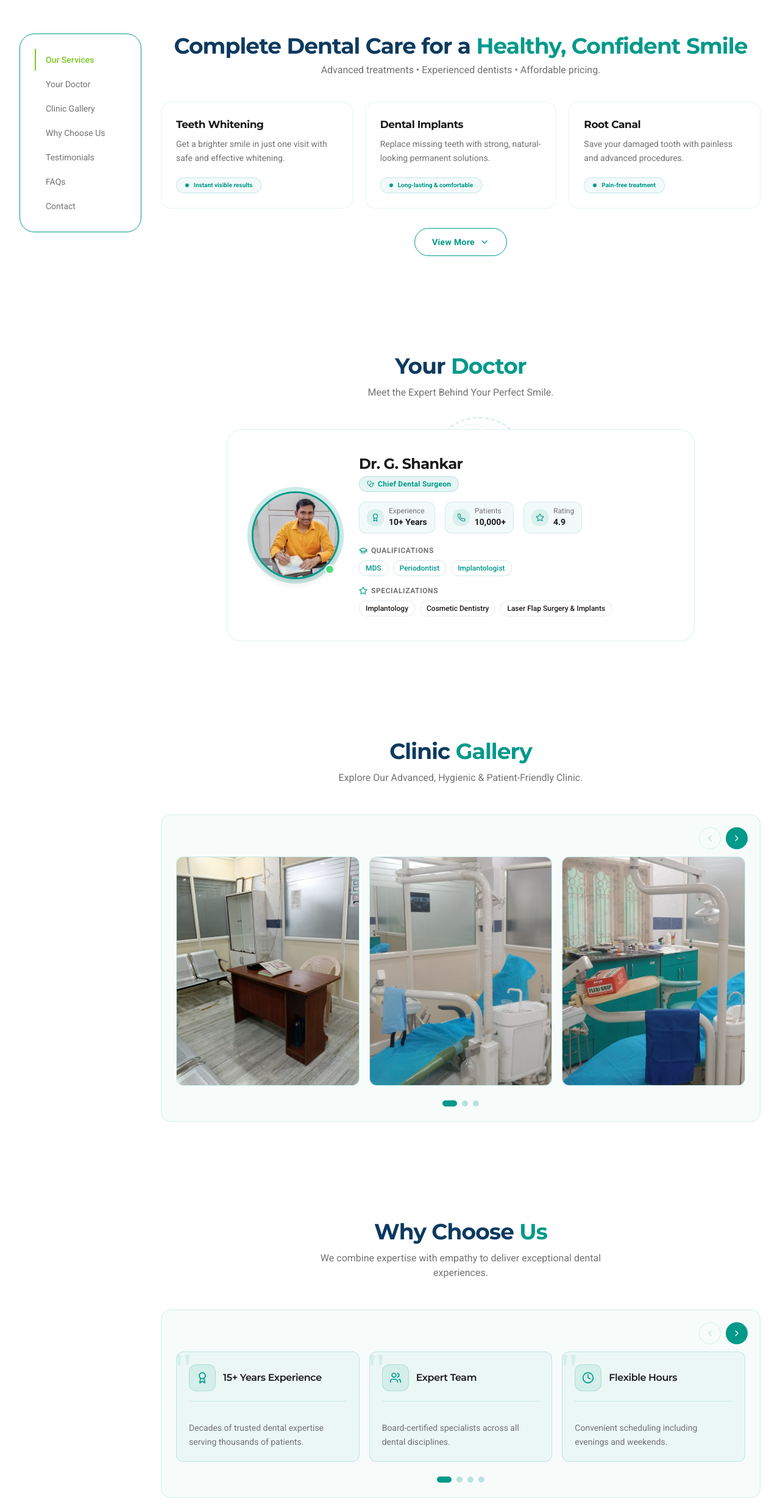
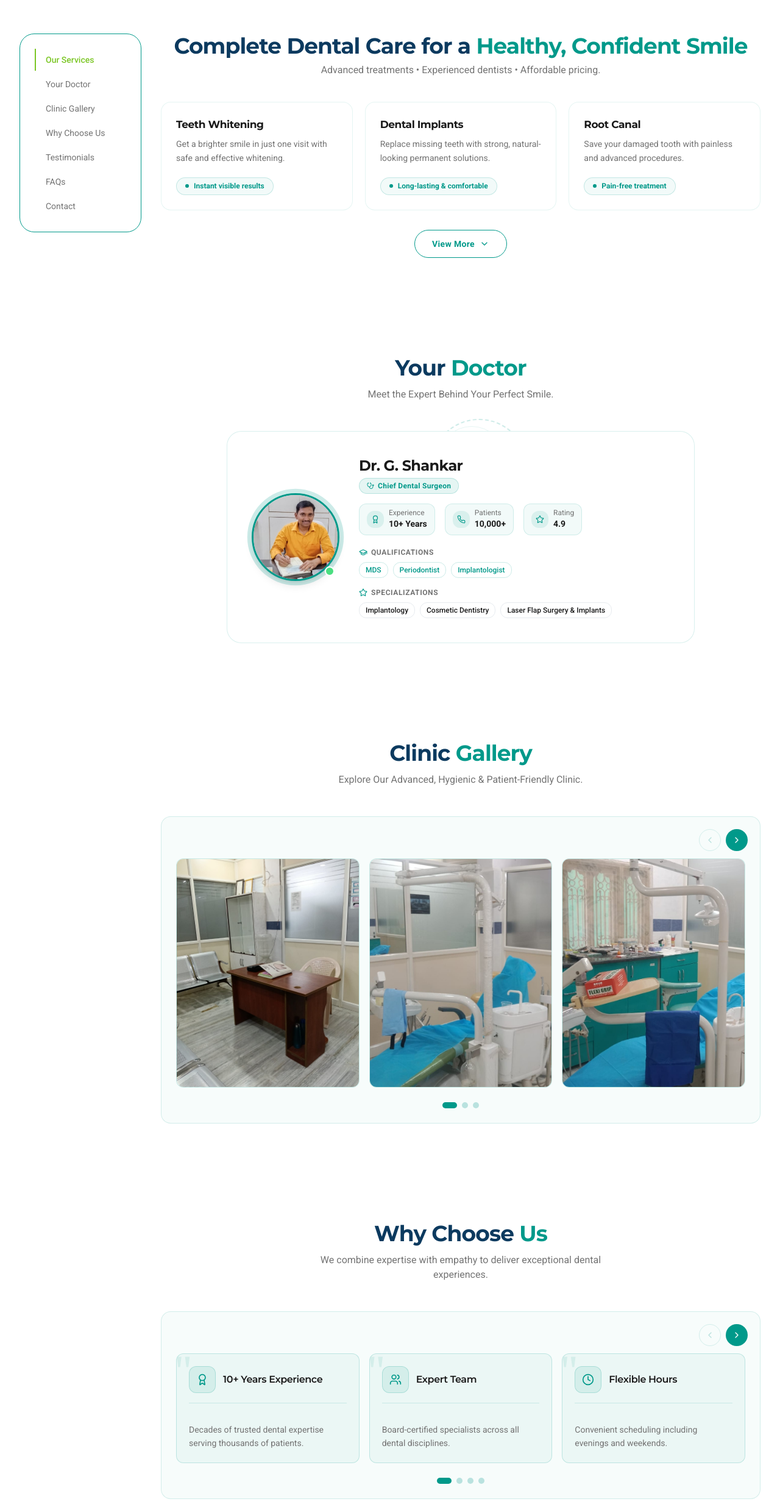
Before and after one commit to Suri1995/shivamanidental, a Next.js app: page / in a window 1280 px wide. Shown: the part 708-3180 px from the top of the page at 61% size. Built offline with nearby package versions, Linux system fonts and the light colour scheme.

Commit message:
content change

```diff
--- a/src/components/ServicesSection.tsx
+++ b/src/components/ServicesSection.tsx
@@ -98,7 +98,7 @@ const ServicesSection = () => {
               {/* Highlight pill */}
               <div className="inline-flex items-center gap-2 self-start px-3.5 py-1.5 rounded-full border border-primary/20 bg-primary/5 group-hover:bg-primary/10 group-hover:border-primary/30 transition-all duration-300">
                 <span className="w-1.5 h-1.5 rounded-full bg-primary shrink-0" />
-                <span className="text-[10px] font-semibold text-primary leading-tight">
+                <span className="text-[12px] font-semibold text-primary leading-tight">
                   {s.highlight}
                 </span>
               </div>
--- a/src/components/WhyChooseUs.tsx
+++ b/src/components/WhyChooseUs.tsx
@@ -8,7 +8,7 @@ import {
 import { cn } from "@/lib/utils";
 
 const reasons = [
-  { icon: Award,          title: "15+ Years Experience", desc: "Decades of trusted dental expertise serving thousands of patients." },
+  { icon: Award,          title: "10+ Years Experience",  desc: "Decades of trusted dental expertise serving thousands of patients." },
   { icon: Users,          title: "Expert Team",           desc: "Board-certified specialists across all dental disciplines." },
   { icon: Clock,          title: "Flexible Hours",        desc: "Convenient scheduling including evenings and weekends." },
   { icon: ShieldCheck,    title: "Advanced Technology",   desc: "State-of-the-art equipment for precise, painless treatments." },
```
